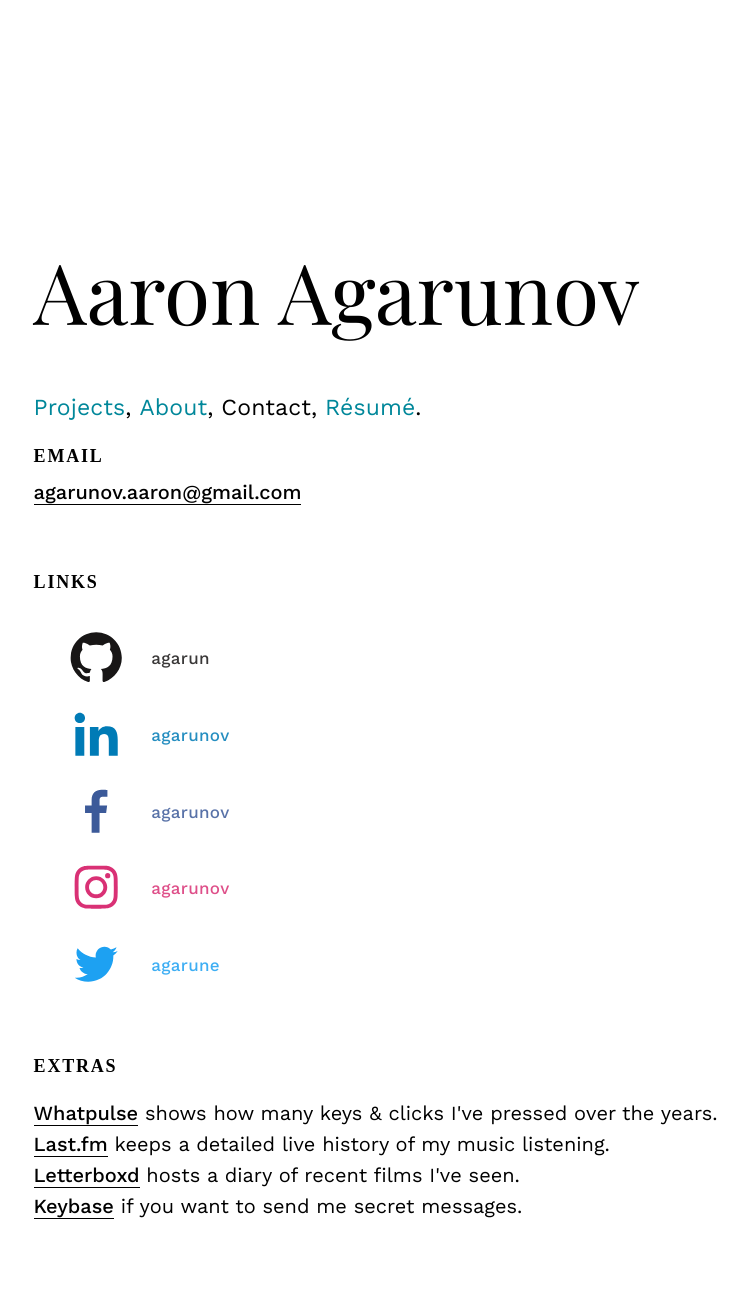
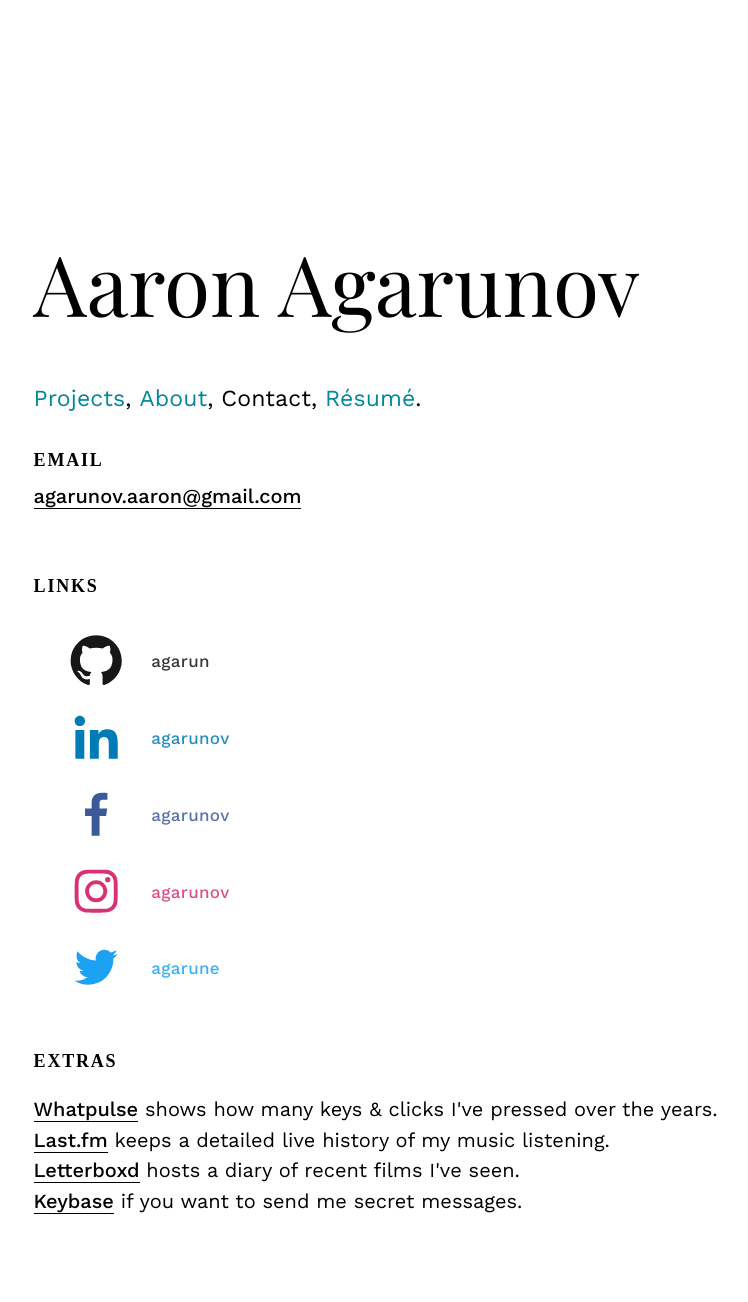
Before and after one commit to agarun/agarun.github.io, a Jekyll site: the page built from _pages/contact.html, in a window 1280 px wide. Shown: the whole page, without its empty margins (184-932 px from the left). Built offline with Jekyll 4.4.1, drawn with Linux system fonts in a browser that asks for light colours; some web fonts are replaced.

Commit message:
Update header line-height and spacing

```diff
--- a/_sass/_layout.scss
+++ b/_sass/_layout.scss
@@ -23,6 +23,7 @@
     font-weight: 400;
     position: relative;
     margin-top: 242px; // TOP SPACE. ALTERNATIVE?: VERTICAl-ALIGN: MIDDLE
+    line-height: 80px;
   }
 
   a {
@@ -70,6 +71,8 @@
     list-style: none;
     font-size: 23px;
     padding: 0;
+    padding-top: 8px;
+    padding-bottom: 12px;
   }
 
   li {
@@ -198,7 +201,7 @@
     font-weight: 700;
     letter-spacing: 0.1em;
     text-transform: uppercase;
-    margin-top: 50px;
+    margin-top: 42px;
   }
 }
 
```
